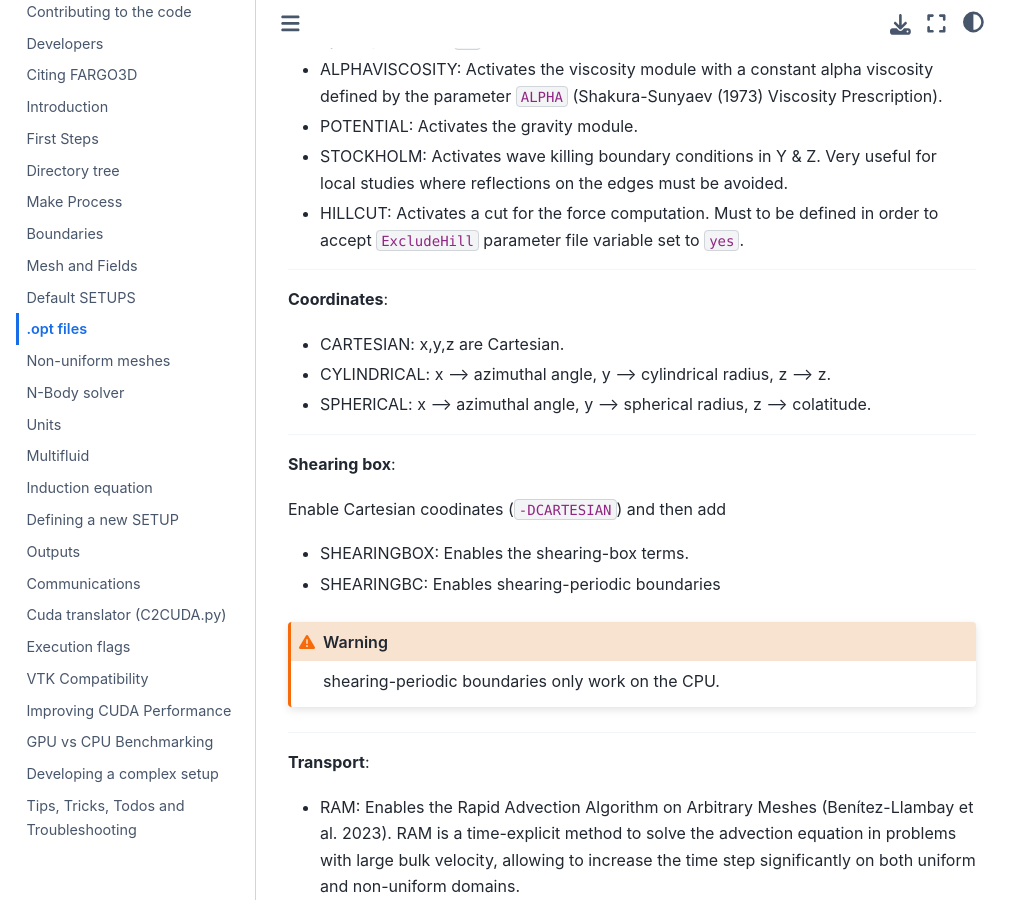
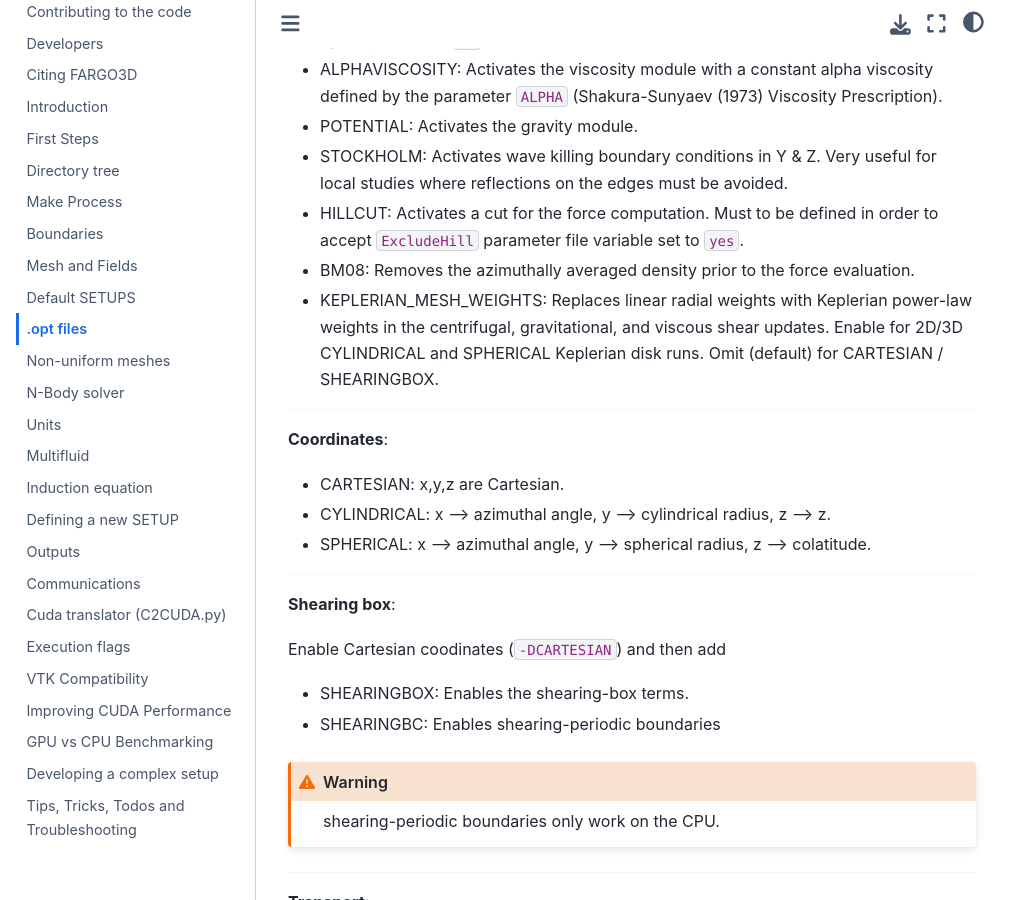
Before and after one commit to FARGO3D/documentation, a Sphinx documentation site: the page built from source/opt_file.rst, in a window 1280 px wide and 900 px high, scrolled down 1752 px. Shown: the whole window, without its empty margins (0-1031 px from the left). Built offline with Sphinx 7.4.7 and the Sphinx Book theme 1.1.4, drawn with Linux system fonts in a browser that asks for light colours.

Commit message:
Add BM08 and KEPLERIAN_MESH_WEIGHTS options (#3)

```diff
--- a/source/opt_file.rst
+++ b/source/opt_file.rst
@@ -86,6 +86,10 @@ Note: Some fields are not available until one specific direction is activated.
 * HILLCUT: Activates a cut for the force computation. Must to be
   defined in order to accept ``ExcludeHill`` parameter file
   variable set to ``yes``.
+* BM08: Removes the azimuthally averaged density prior to the force evaluation.
+* KEPLERIAN_MESH_WEIGHTS: Replaces linear radial weights with Keplerian power-law weights
+  in the centrifugal, gravitational, and viscous shear updates. Enable for 2D/3D CYLINDRICAL and SPHERICAL
+  Keplerian disk runs. Omit (default) for CARTESIAN / SHEARINGBOX.
 
 ------------------------------------------------------------------
 
```
